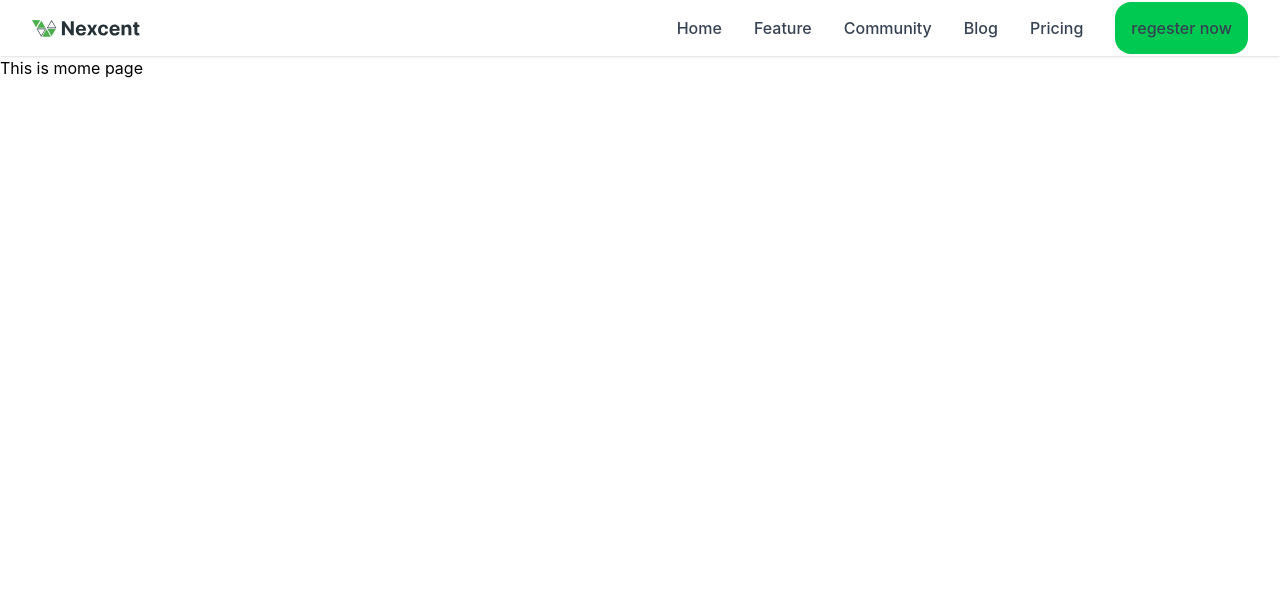
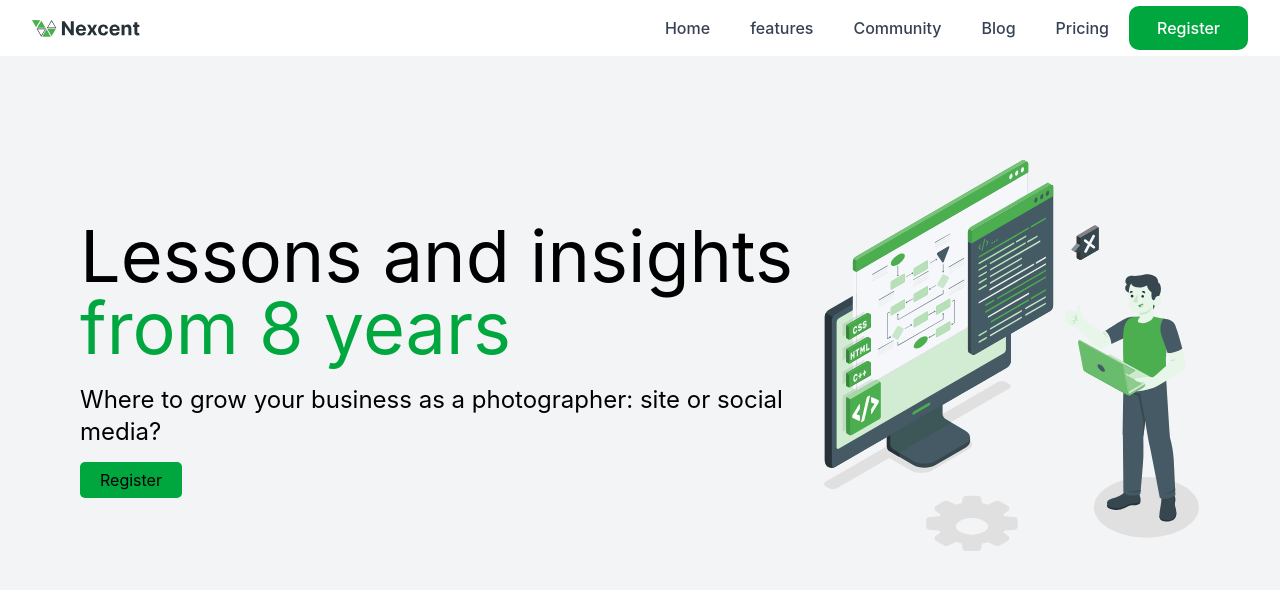
Before and after one commit to Naser-frontend/react-layout-practice, a React app in the folder Simple-ReactProject/: page / in a window 1280 px wide. Shown: the top 590 px of the page. Built offline with nearby package versions, Linux system fonts and the light colour scheme; the HTML template or start-up script is replaced by a standard one.

Commit message:
create the Hero section of home page and add some stylyles

```diff
--- a/Simple-ReactProject/src/components/HeroSection.jsx
+++ b/Simple-ReactProject/src/components/HeroSection.jsx
@@ -0,0 +1,23 @@
+import { Link } from "react-router-dom";
+ import Heroimg from "../assets/images/icons/Illustration.svg"
+function HeroSection(){
+    return(
+     <div className="flex p-20 justify-between items-center bg-gray-100 h-[600px]">
+        {/*  thsi div is fore left paragraphs */}
+          <div className="">
+        <h1 className="text-7xl">Lessons and insights <br />
+         <span className="text-green-600 ">from 8 years</span></h1>
+         <p className="mt-5 text-2xl">Where to grow your business as a photographer: site or social media?</p>
+        <div className="mt-5">
+          <Link className="bg-green-600 mt-7 p-2 px-5 rounded-[5px]" to="/Register">Register</Link>
+        </div>
+       </div>
+       {/*  this dev is for image right  */}
+       <div>
+          <img className="w-[400px]" src={Heroimg} alt="Hero image" />
+       </div>
+
+     </div>
+    )
+}
+export default HeroSection;
--- a/Simple-ReactProject/src/components/Navbar.jsx
+++ b/Simple-ReactProject/src/components/Navbar.jsx
@@ -1,28 +1,32 @@
 import logo from "../assets/images/icons/Logo (7).svg"
+import {Link} from "react-router-dom"
 function Navbar(){
   return(
-    <nav className="flex items-center justify-between bg-white px-8 py-4 shadow-sm">
-        <div>
-      <img src={logo} alt="My logo" />
-    </div>
-    <div>
-
-      <ul className="flex items-center gap-8">
-        <li><a  href="" className="font-medium text-gray-700 transition hover:text-green-500">Home</a></li>
-        <li><a href="" className="font-medium text-gray-700 transition hover:text-green-500">Feature</a></li>
-        <li><a href="/Community" className="font-medium text-gray-700 transition hover:text-green-500">Community</a></li>
-        <li><a href="" className="font-medium text-gray-700 transition hover:text-green-500">Blog</a></li>
-        <li><a href="" className="font-medium text-gray-700 transition hover:text-green-500">Pricing</a></li>
-
-        <li><a href="" className="rounded-2xl font-medium text-gray-700 transition p-4 bg-green-500 ">regester now</a></li>
+            // flex items-center justify-between bg-white px-8 py-4 shadow-sm
+    // <li><a href="" className="font-medium text-gray-700 transition hover:text-green-500">Blog</a></li>
 
 
+    <nav className="flex justify-between items-center bg-white px-8 py-4 shadow-lg ">
+     {/* log part */}
+     <div>
+      <Link to="/">
+      <img src={logo} alt="My logo" />
+      </Link>
+     </div>
+     {/* links part */}
+     <div className="">
+        <Link className="font-medium text-gray-700 transition hover:text-green-500 p-5" to="/">Home</Link>
+        <Link className="font-medium text-gray-700 transition hover:text-green-500 p-5"  to="/Features">features</Link>
+        <Link className="font-medium text-gray-700 transition hover:text-green-500 p-5" to="/Community">Community</Link>
+        <Link className="font-medium text-gray-700 transition hover:text-green-500 p-5" to="/Blog">Blog</Link>
+        <Link className="font-medium text-gray-700 transition hover:text-green-500 p-5" to="/Pricing">Pricing</Link>
+        <Link className="font-medium text-white bg-green-600 rounded-[10px] transition px-7 p-3" to="/Register">Register</Link>
+
+     </div>
 
 
-      </ul>
-    </div>
     </nav>
 
   )
 }
-export default Navbar
+export default Navbar;
--- a/Simple-ReactProject/src/pages/Home.jsx
+++ b/Simple-ReactProject/src/pages/Home.jsx
@@ -1,9 +1,9 @@
-import Navbar from "../components/Navbar";
-
+import HeroSection from "../components/HeroSection"
 function Home() {
   return (
     <div>
-      <h1>This is mome page</h1>
+      < HeroSection />
+
     </div>
   );
 }
```
